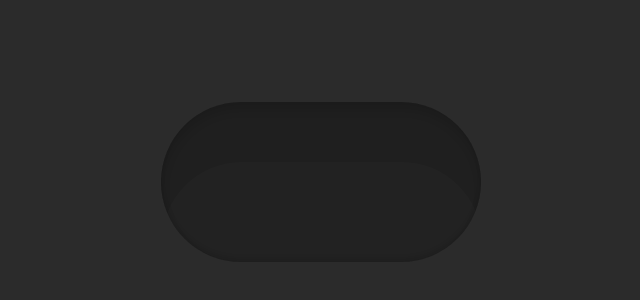
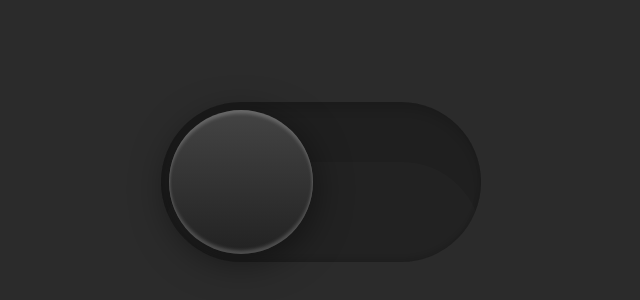
Before and after one commit to Neo3691102/Darktheme-toggle, a plain HTML site: page index.html in a window 1280 px wide. Shown: the part 218-518 px from the top of the page, without its empty margins (319-959 px from the left). Drawn offline with Linux system fonts and the light colour scheme.

Commit message:
Se agregan estilos al indicador

```diff
--- a/styles/style.scss
+++ b/styles/style.scss
@@ -24,4 +24,17 @@ body {
   transition: 0.5s;
   box-shadow: inset 0.8px 60px rgba(0, 0, 0, 0.1), //inset es que la sombra va hacia dentro
     inset 0.8px 8px 8px rgba(0, 0, 0, 0.1), inset 0 -4px 4px rgba(0, 0, 0, 0.1);
+  .indicator{
+    position: absolute;
+    top: 0;
+    left: 0;
+    width: 160px;
+    height: 160px;
+    border-radius: 50%;
+    background: linear-gradient(to bottom, #444, #222);
+    cursor: pointer;
+    transform: scale(0.9);
+    box-shadow:  0 8px 40px rgba(0,0,0,0.5), inset 0 4px 4px rgba(255,255,255, 0.2),
+    inset 0 -4px 4px rgba(255,255,255, 0.2);
+  }
 }
```
Also changed, not shown: styles/style.css, 1 other file.
